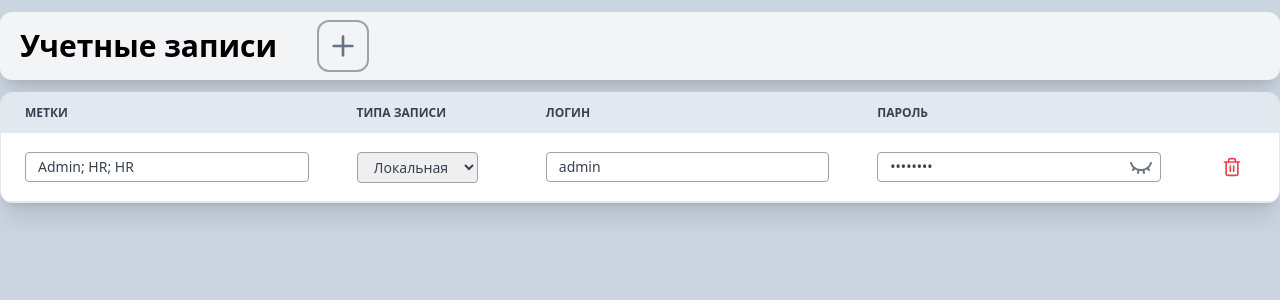
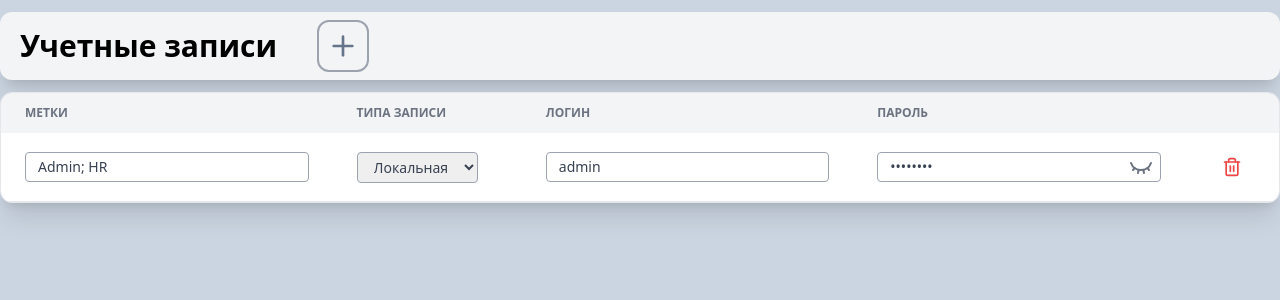
Before and after one commit to FarruxbekNozimov/vue-account-form, a Vue app: page / in a window 1280 px wide. Shown: the top 300 px of the page. Built offline with nearby package versions, Linux system fonts and the light colour scheme.

Commit message:
fix: ensure account labels are saved in localStorage

```diff
--- a/src/components/Account/AccountTable.vue
+++ b/src/components/Account/AccountTable.vue
@@ -37,7 +37,7 @@ const saveUpdate = (account, field, value) => {
 <template>
   <div class="border rounded-xl shadow-xl relative overflow-x-auto">
     <table class="w-full text-sm text-left rtl:text-right text-gray-500">
-      <thead class="text-xs text-gray-700 uppercase bg-slate-200">
+      <thead class="text-xs text-gray-500 uppercase bg-gray-100">
         <tr>
           <th scope="col" class="px-6 py-3">Метки</th>
           <th scope="col" class="px-6 py-3">Типа записи</th>
--- a/src/stores/account.ts
+++ b/src/stores/account.ts
@@ -1,4 +1,4 @@
-import { computed, reactive } from 'vue'
+import { computed, reactive, watch } from 'vue'
 import { defineStore } from 'pinia'
 import { formatLabel, labelToString } from '@/utils/format-label'
 
@@ -17,11 +17,15 @@ interface State {
 }
 
 export const useAccountStore = defineStore('account', () => {
+  // Load from localStorage or use default
+  const storedData = localStorage.getItem('accounts')
   const state = reactive<State>({
-    list: [
+    list: storedData
+      ? JSON.parse(storedData)
+      : [
           {
             id: 1,
-        label: [{ text: 'Admin' }, { text: 'HR' }, { text: 'HR' }],
+            label: [{ text: 'Admin' }, { text: 'HR' }],
             type: 'Локальная',
             login: 'admin',
             password: 'password',
@@ -44,12 +48,13 @@ export const useAccountStore = defineStore('account', () => {
     const newAccount: Account = {
       id: Date.now(),
       label: [],
-      type: 'Локальная', // Default type, change if needed
+      type: 'Локальная',
       login: '',
       password: null,
     }
-    state.list = [...state.list, newAccount]
+    state.list.push(newAccount)
   }
+
   // Update one account with validation
   const SET_ONE = (updatedAccount: Account): void => {
     const index = state.list.findIndex((account) => account.id === updatedAccount.id)
@@ -63,6 +68,15 @@ export const useAccountStore = defineStore('account', () => {
     state.list = state.list.filter((account) => account.id !== id)
   }
 
+  // Save to localStorage whenever state.list changes
+  watch(
+    () => state.list,
+    (newList) => {
+      localStorage.setItem('accounts', JSON.stringify(newList))
+    },
+    { deep: true },
+  )
+
   return {
     LIST: computed(() => state.list),
     SET_ONE,
```
Also changed, not shown: 1 other file (tests, documents, lock files or other folders). Lines whose indentation alone changed are shown as unchanged.
